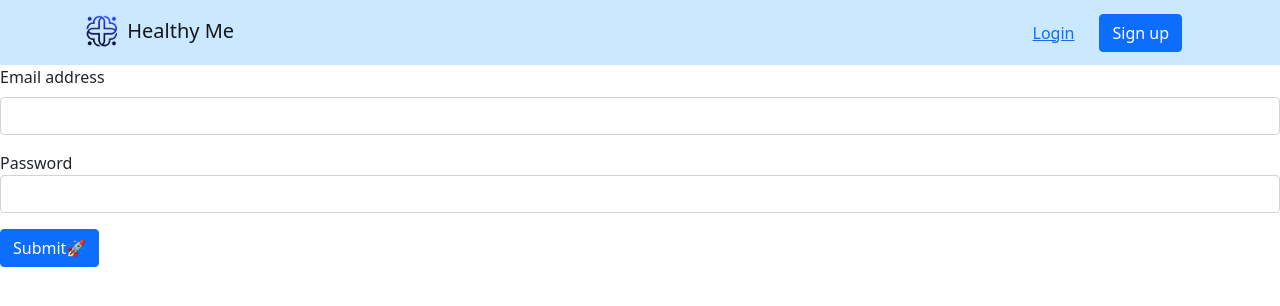
After one commit to M12mm4/cs50Project, a Django app: page /Login/ in a window 1280 px wide. The commit adds this page. Shown: the top 306 px of the page. Run offline with Django 4.2, Linux system fonts and the light colour scheme.

Commit message:
Login added

```diff
--- /dev/null
+++ b/project/Medical_Portal/main/templates/main/login.html
@@ -0,0 +1,16 @@
+{% extends "main.html" %}
+{% block title %} Login {% endblock %}
+{% block body %}
+    <form action="{% url 'login' %}" method="post">
+        {% csrf_token %}
+        <div class="mb-3">
+            <label for="username" class="form-label">Email address</label>
+            <input type="text" class="form-control" id="username" name="username">
+        </div>
+        <div class="mb-3">
+            <label for="password class="form-label">Password</label>
+            <input type="password" name="password" class="form-control" id="password">
+        </div>
+        <button type="submit" class="btn btn-primary">Submit🚀</button>
+    </form>
+{% endblock %}
--- a/project/Medical_Portal/main/urls.py
+++ b/project/Medical_Portal/main/urls.py
@@ -3,5 +3,6 @@ from . import views
 
 urlpatterns = [
     path('', views.home, name='home'),
-    path('meds', views.meds, name='meds')
+    path('meds/', views.meds, name='meds'),
+    path('Login/', views.login_page, name='login')
 ]
--- a/project/Medical_Portal/main/views.py
+++ b/project/Medical_Portal/main/views.py
@@ -1,5 +1,7 @@
-from django.shortcuts import render
-from .models import Medication
+from django.shortcuts import render, redirect
+from .models import Medication, User
+from django.contrib import messages
+from django.contrib.auth import authenticate, login
 # Create your views here.
 def home(request):
     return render(request, "main/index.html")
@@ -9,3 +11,20 @@ def meds(request):
     return render(request, "main/user_meds.html", {
         "meds": meds,
     })
+
+def login_page(request):
+    if request.method == "POST":
+        username = request.POST.get("username")
+        password = request.POST.get("password")
+        try :
+            user = User.objects.get(username=username)
+        except :
+            messages.error(request, "User not exists")
+        user = authenticate(request, username=username, password=password)
+
+        if user is not None:
+            login(request, user)
+            return redirect("home")
+        else:
+            messages.error(request, "Username Or password is not correct")
+    return render(request, "main/login.html")
--- a/project/Medical_Portal/templates/main.html
+++ b/project/Medical_Portal/templates/main.html
@@ -4,6 +4,7 @@
 <html lang="en">
 <head>
     <link href="https://cdn.jsdelivr.net/npm/bootstrap@5.1.3/dist/css/bootstrap.min.css" rel="stylesheet" integrity="sha384-1BmE4kWBq78iYhFldvKuhfTAU6auU8tT94WrHftjDbrCEXSU1oBoqyl2QvZ6jIW3" crossorigin="anonymous">
+    <script src="https://cdn.jsdelivr.net/npm/bootstrap@5.1.3/dist/js/bootstrap.bundle.min.js" integrity="sha384-ka7Sk0Gln4gmtz2MlQnikT1wXgYsOg+OMhuP+IlRH9sENBO0LRn5q+8nbTov4+1p" crossorigin="anonymous"></script>
     <meta charset="UTF-8">
     <meta http-equiv="X-UA-Compatible" content="IE=edge">
     <meta name="viewport" content="width=device-width, initial-scale=1.0">
@@ -11,7 +12,15 @@
 </head>
 {% include "navbar.html" %}
 <body>
-
+    {% for message in messages %}
+    <div class="container-fluid p-0">
+        <div class="alert {{ message.tags }} alert-dismissible fade show" role="alert" >
+            <button type="button" class="btn-close" data-dismiss="alert" aria-label="Close">
+            </button>
+        {{ message }}
+        </div>
+    </div>
+    {% endfor %}
     {% block body %}
     {% endblock %}
 </body>
--- a/project/Medical_Portal/templates/navbar.html
+++ b/project/Medical_Portal/templates/navbar.html
@@ -2,12 +2,35 @@
 <!DOCTYPE html>
 {% load static %}
 <html lang="en">
-  <nav class="navbar navbar-light" style="background-color: #cae8ff;">
-    <div class="container-fluid">
-      <a class="navbar-brand" href="#">
-        <img src="{% static 'images/logo.jpeg' %}" alt="" width="46" height="46" class="d-inline-block align-text-top">
+  <nav class="navbar navbar-expand-lg navbar-light" style="background-color: #CAE8FF;">
+    <!-- Container wrapper -->
+    <div class="container">
+      <!-- Navbar brand -->
+      <a class="navbar-brand me-2" href="{% url 'home' %}">
+        <img
+          src="{% static 'images/logo.jpeg' %}"
+          height="40"
+          width="40"
+          alt="Logo"
+          loading="lazy"
+          style="margin-top: -1px;"
+        />
         Healthy Me
       </a>
+
+      <!-- Left links -->
+
+        <div class="d-flex align-items-center">
+          <a href="{% url 'login' %}"><button type="button" class="btn btn-link px-3 me-2">
+            Login
+          </button></a>
+          <button type="button" class="btn btn-primary me-3">
+            Sign up
+          </button>
+        </div>
+      </div>
+      <!-- Collapsible wrapper -->
     </div>
+    <!-- Container wrapper -->
   </nav>
 </html>
```
Also changed, not shown: project/Medical_Portal/Medical_Portal/settings.py (+10 -0 lines), .gitpod.yml, project/Medical_Portal/db.sqlite3.
